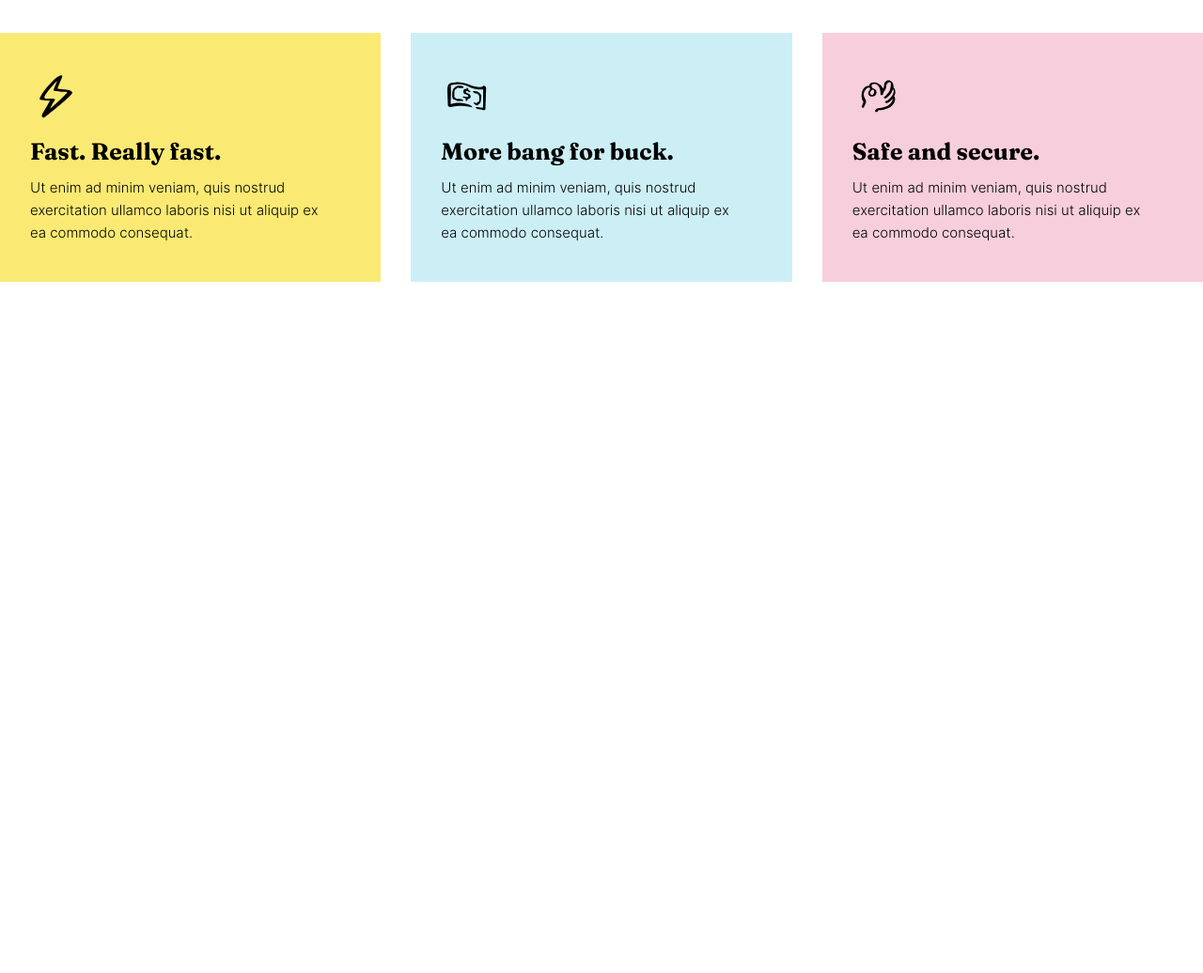
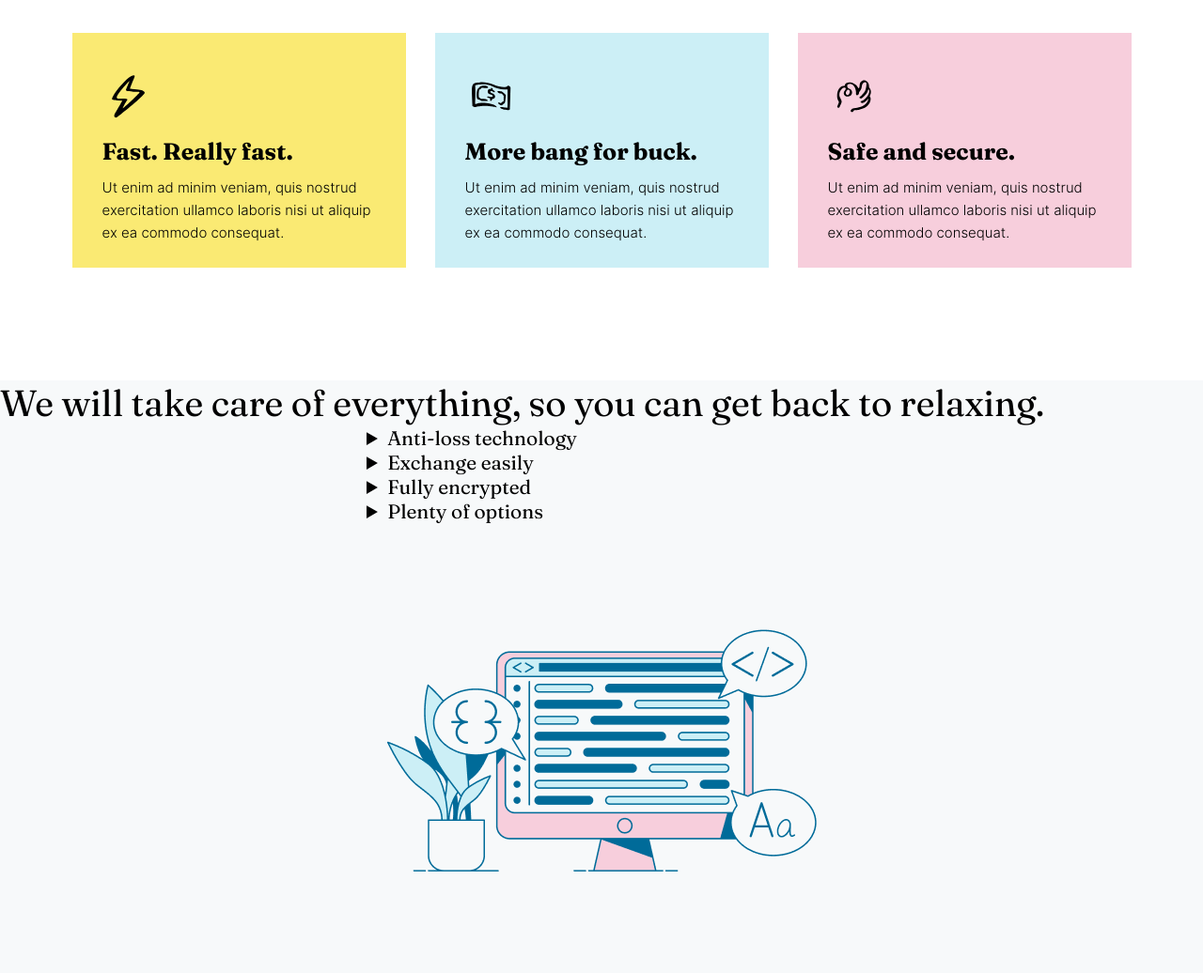
Before and after one commit to lisa445/WHIRL, a plain HTML site: page index.html in a window 1280 px wide. Shown: the part 915-1951 px from the top of the page at 94% size. Before the commit the page ends 1215 px from the top, so only its background shows below. Drawn offline with Linux system fonts and the light colour scheme.

Commit message:
need to edit accordion

```diff
--- a/index.html
+++ b/index.html
@@ -64,6 +64,29 @@
             <p>Ut enim ad minim veniam, quis nostrud exercitation ullamco laboris nisi ut aliquip ex ea commodo consequat.</p>
         </div>
         </section>
+        <section class="accordion">
+            <h1>We will take care of everything, so you can get back to relaxing.</h1>
+            <div class="description">
+                <details name="accordion_desc">
+                    <summary >Anti-loss technology</summary>
+                    <p>Lorem ipsum dolor sit amet, consectetur adipiscing elit, sed do eiusmod tempor incididunt ut labore et dolore magna aliqua.</p>
+                </details>
+                <details name="accordion_desc">
+                    <summary>Exchange easily</summary>
+                    <p>Lorem ipsum dolor sit amet, consectetur adipiscing elit, sed do eiusmod tempor incididunt ut labore et dolore magna aliqua.</p>
+                </details>
+                <details name="accordion_desc">
+                    <summary>Fully encrypted</summary>
+                    <p>Lorem ipsum dolor sit amet, consectetur adipiscing elit, sed do eiusmod tempor incididunt ut labore et dolore magna aliqua.</p>
+                </details>
+                <details name="accordion_desc">
+                    <summary>Plenty of options</summary>
+                    <p>Lorem ipsum dolor sit amet, consectetur adipiscing elit, sed do eiusmod tempor incididunt ut labore et dolore magna aliqua.</p>
+                    </details>
+
+                </div>
+                <img src="pictures/main/computer.png" alt="computer">
+        </section>
     </main>
 </body>
 </html>
--- a/style/base.css
+++ b/style/base.css
@@ -113,10 +113,10 @@ body, p, h1, h2, h3, h4, h5, h6{
 }
 .color_block{
     font-weight: 400;
-    width: 355px;
+    width: 291px;
+    height: 170px;
     padding: 40px 32px;
-
-    margin-right: 32px;
+    margin-right: 31px;
 }
 
 .color_block h1{
@@ -130,7 +130,6 @@ body, p, h1, h2, h3, h4, h5, h6{
     line-height: 24px;
     font-size: 15px;
     font-family: 'InterL';
-    width: 90%;
 }
 
 .color_block:first-child{
@@ -143,3 +142,37 @@ body, p, h1, h2, h3, h4, h5, h6{
 .color_block:nth-child(2){
     background: #CCEFF6;
 }
+
+/*Аккордеон*/
+.accordion{
+    background:#F7F9FA;
+    margin-top: 120px;
+    display: flex;
+    flex-direction: column;
+    align-items: center;
+    justify-content: center;
+}
+
+.description{
+    width: 500px;
+}
+
+.accordion h1, .description details summary{
+    font-family: 'Fraunces';
+    font-weight: 400;
+}
+
+.accordion h1{
+    font-size: 39px;
+    align-self: flex-start;
+}
+
+.description details summary{
+    font-size: 21px;
+}
+
+.description details p{
+    font-weight: 400;
+    font-family: 'InterL';
+    line-height: 24px;
+}
```
Also changed, not shown: pictures/main/computer.png (added).
